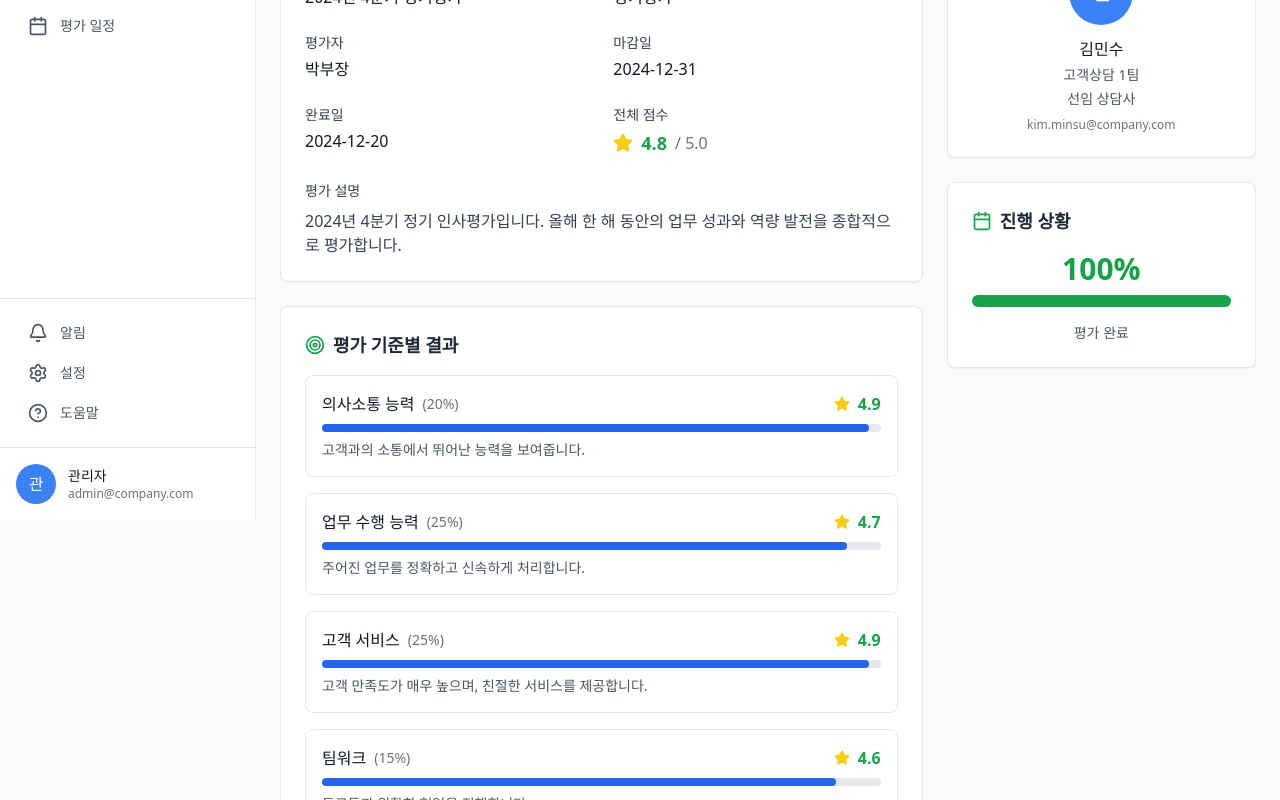
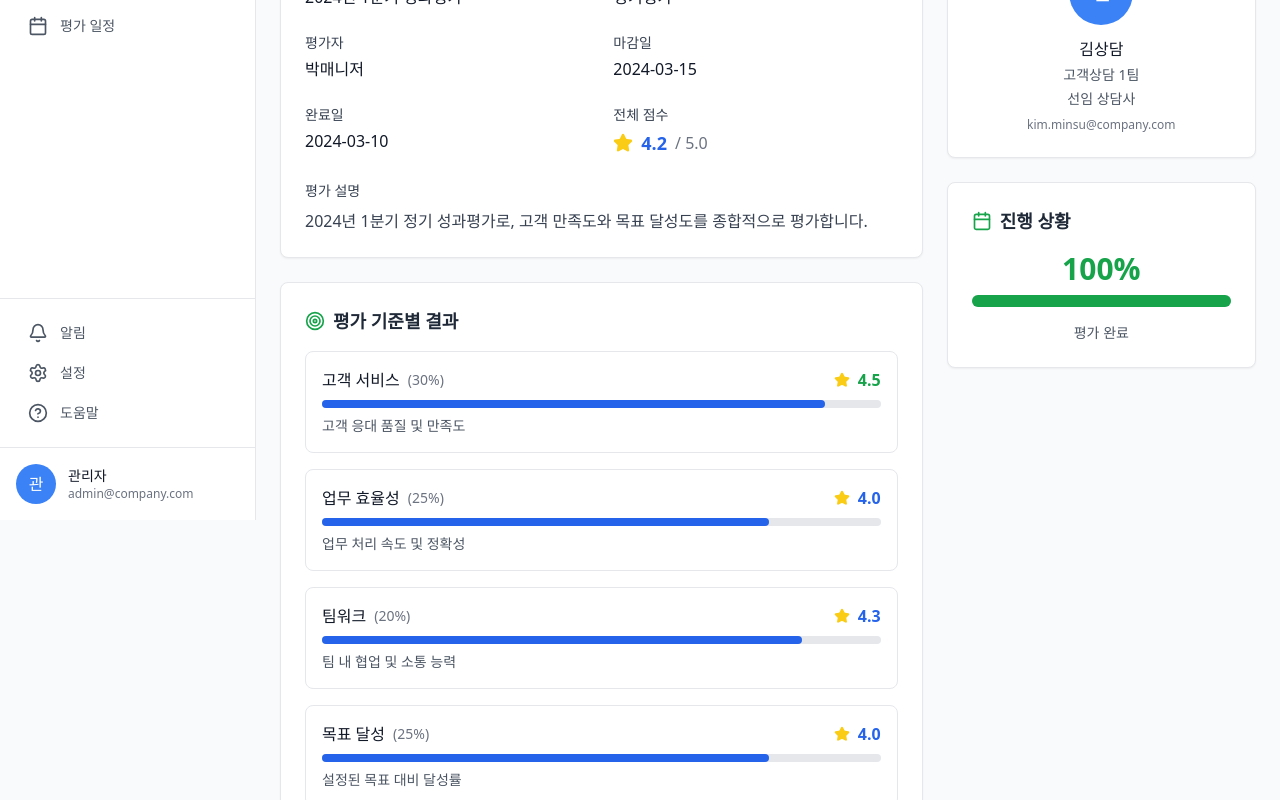
Before and after one commit to OhHyunSeo/Feple_AD, a Next.js app: page /evaluations/1 in a window 1280 px wide. Shown: the part 280-1080 px from the top of the page. Built offline with nearby package versions, Linux system fonts and the light colour scheme.

Commit message:
fix: Next.js 15 호환성 및 ESLint 에러 수정

```diff
--- a/src/app/competency/evaluation/page.tsx
+++ b/src/app/competency/evaluation/page.tsx
@@ -1,7 +1,7 @@
 "use client";
 
 import DashboardLayout from "@/components/DashboardLayout";
-import { ArrowLeft, User, Target, Save, Clock, CheckSquare } from "lucide-react";
+import { ArrowLeft, CheckSquare } from "lucide-react";
 import Link from "next/link";
 import { useState } from "react";
 
@@ -94,22 +94,12 @@ export default function CompetencyEvaluationPage() {
   const getSelectedScore = (competencyId: string) => {
     const rating = selectedRatings[competencyId];
     if (!rating) return 0;
-
     const competency = competencyItems.find(item => item.id === competencyId);
     const level = competency?.levels.find(l => l.level === rating);
     return level?.score || 0;
   };
 
-  const getTotalScore = () => {
-    return competencyItems.reduce((total, item) => {
-      return total + getSelectedScore(item.id);
-    }, 0);
-  };
-
-  const getAverageScore = () => {
-    const total = getTotalScore();
-    return competencyItems.length > 0 ? (total / competencyItems.length).toFixed(1) : "0";
-  };
+  const progress = 75; // 임시 진행률
 
   return (
     <DashboardLayout title="역량 진단 평가">
@@ -120,23 +110,24 @@ export default function CompetencyEvaluationPage() {
             <Link href="/competency" className="text-gray-500 hover:text-gray-700">
               <ArrowLeft className="h-6 w-6" />
             </Link>
-            <div>
-              <h1 className="text-2xl font-bold text-gray-900">역량 진단 평가</h1>
-              <p className="text-gray-600 mt-1">상담사의 핵심 역량을 평가합니다</p>
+            <div className="flex items-center gap-3">
+              <div className="w-12 h-12 bg-blue-500 text-white rounded-full flex items-center justify-center font-semibold">
+                김
+              </div>
+              <div>
+                <h1 className="text-2xl font-bold text-gray-900">김상담 역량 평가</h1>
+                <p className="text-gray-600">2024년도 상반기 역량 진단</p>
+              </div>
             </div>
           </div>
-          <div className="flex items-center gap-4">
-            <div className="text-right">
-              <p className="text-sm text-gray-600">평균 점수</p>
-              <p className="text-2xl font-bold text-blue-600">{getAverageScore()}</p>
+          <div className="flex items-center gap-2">
+            <span className="text-sm text-gray-500">평가 진행률: {progress}%</span>
+            <div className="w-32 bg-gray-200 rounded-full h-2">
+              <div
+                className="bg-blue-600 h-2 rounded-full transition-all duration-300"
+                style={{ width: `${progress}%` }}
+              ></div>
             </div>
-            <button
-              onClick={handleSubmit}
-              className="bg-blue-600 text-white px-6 py-2 rounded-lg hover:bg-blue-700 flex items-center gap-2"
-            >
-              <Save className="h-4 w-4" />
-              저장
-            </button>
           </div>
         </div>
 
@@ -144,7 +135,7 @@ export default function CompetencyEvaluationPage() {
         <div className="bg-purple-50 rounded-lg border border-purple-200 p-6">
           <div className="flex items-center gap-3 mb-4">
             <div className="bg-purple-600 text-white p-2 rounded-lg">
-              <img src="/api/placeholder/40/40" alt="LGU+" className="w-6 h-6" />
+              <div className="w-6 h-6 flex items-center justify-center text-sm font-bold">F</div>
             </div>
             <h2 className="text-xl font-bold text-purple-800">Feple 대시보드</h2>
           </div>
--- a/src/app/evaluations/[id]/page.tsx
+++ b/src/app/evaluations/[id]/page.tsx
@@ -1,51 +1,74 @@
 "use client";
 
+import React, { useState, useEffect } from 'react'
 import DashboardLayout from "@/components/DashboardLayout";
 import { ArrowLeft, User, Calendar, FileText, Target, Star, MessageSquare, Edit, Save, X } from "lucide-react";
 import Link from "next/link";
-import { useState } from "react";
 
-// 평가 상세 데이터 (실제로는 API에서 가져와야 함)
+type Props = {
+  params: Promise<{ id: string }>
+}
+
+// 임시 데이터
 const evaluationDetail = {
-  id: 1,
-  title: "2024년 4분기 정기평가",
+  id: "1",
+  title: "2024년 1분기 성과평가",
   type: "정기평가",
-  consultant: {
-    id: 1,
-    name: "김민수",
-    department: "고객상담 1팀",
-    position: "선임 상담사",
-    email: "kim.minsu@company.com",
-    avatar: "김"
-  },
-  evaluator: "박부장",
+  consultant: "김상담",
+  evaluator: "박매니저",
   status: "completed",
-  dueDate: "2024-12-31",
-  completedDate: "2024-12-20",
-  score: 4.8,
+  score: 4.2,
+  dueDate: "2024-03-15",
+  completedDate: "2024-03-10",
+  description: "2024년 1분기 정기 성과평가로, 고객 만족도와 목표 달성도를 종합적으로 평가합니다.",
+  criteria: [
+    {
+      name: "고객 서비스",
+      weight: 30,
+      score: 4.5,
+      description: "고객 응대 품질 및 만족도"
+    },
+    {
+      name: "업무 효율성",
+      weight: 25,
+      score: 4.0,
+      description: "업무 처리 속도 및 정확성"
+    },
+    {
+      name: "팀워크",
+      weight: 20,
+      score: 4.3,
+      description: "팀 내 협업 및 소통 능력"
+    },
+    {
+      name: "목표 달성",
+      weight: 25,
+      score: 4.0,
+      description: "설정된 목표 대비 달성률"
+    }
+  ],
   progress: 100,
-  description: "2024년 4분기 정기 인사평가입니다. 올해 한 해 동안의 업무 성과와 역량 발전을 종합적으로 평가합니다.",
-  criteria: [
-    { name: "의사소통 능력", weight: 20, score: 4.9, feedback: "고객과의 소통에서 뛰어난 능력을 보여줍니다." },
-    { name: "업무 수행 능력", weight: 25, score: 4.7, feedback: "주어진 업무를 정확하고 신속하게 처리합니다." },
-    { name: "고객 서비스", weight: 25, score: 4.9, feedback: "고객 만족도가 매우 높으며, 친절한 서비스를 제공합니다." },
-    { name: "팀워크", weight: 15, score: 4.6, feedback: "동료들과 원활한 협업을 진행합니다." },
-    { name: "문제 해결 능력", weight: 15, score: 4.8, feedback: "복잡한 문제를 창의적으로 해결하는 능력이 우수합니다." }
-  ],
   comments: [
     {
       id: 1,
-      author: "박부장",
-      date: "2024-12-20",
+      author: "박매니저",
+      date: "2024-03-10",
       content: "전반적으로 우수한 성과를 보여주셨습니다. 특히 고객 서비스 분야에서 탁월한 능력을 발휘하고 있습니다."
     }
   ]
 };
 
-export default function EvaluationDetailPage({ params }: { params: { id: string } }) {
+export default function EvaluationDetailPage({ params }: Props) {
   const [isEditing, setIsEditing] = useState(false);
   const [editedData, setEditedData] = useState(evaluationDetail);
   const [newComment, setNewComment] = useState("");
+
+  useEffect(() => {
+    // params에서 id를 받아와서 실제 API 호출 시 사용할 수 있습니다
+    params.then(resolvedParams => {
+      console.log('평가 ID:', resolvedParams.id)
+    })
+  }, [params])
 
   const handleSave = () => {
     // 여기서 API 호출하여 저장
@@ -252,7 +275,7 @@ export default function EvaluationDetailPage({ params }: { params: { id: string
                         style={{ width: `${(criterion.score / 5) * 100}%` }}
                       ></div>
                     </div>
-                    <p className="text-sm text-gray-600">{criterion.feedback}</p>
+                    <p className="text-sm text-gray-600">{criterion.description}</p>
                   </div>
                 ))}
               </div>
@@ -308,12 +331,12 @@ export default function EvaluationDetailPage({ params }: { params: { id: string
 
               <div className="text-center">
                 <div className="h-16 w-16 rounded-full bg-blue-500 flex items-center justify-center text-white font-bold text-xl mx-auto mb-3">
-                  {editedData.consultant.avatar}
+                  {editedData.consultant.charAt(0)}
                 </div>
-                <h4 className="font-medium text-gray-900 mb-1">{editedData.consultant.name}</h4>
-                <p className="text-sm text-gray-600 mb-1">{editedData.consultant.department}</p>
-                <p className="text-sm text-gray-600 mb-2">{editedData.consultant.position}</p>
-                <p className="text-xs text-gray-500">{editedData.consultant.email}</p>
+                <h4 className="font-medium text-gray-900 mb-1">{editedData.consultant}</h4>
+                <p className="text-sm text-gray-600 mb-1">고객상담 1팀</p>
+                <p className="text-sm text-gray-600 mb-2">선임 상담사</p>
+                <p className="text-xs text-gray-500">kim.minsu@company.com</p>
               </div>
             </div>
 
--- a/src/app/evaluations/create/page.tsx
+++ b/src/app/evaluations/create/page.tsx
@@ -1,7 +1,7 @@
 "use client";
 
 import DashboardLayout from "@/components/DashboardLayout";
-import { ArrowLeft, Save, Users, Calendar, FileText, Target } from "lucide-react";
+import { ArrowLeft, Save, Users, FileText, Target } from "lucide-react";
 import Link from "next/link";
 import { useState } from "react";
 
```
